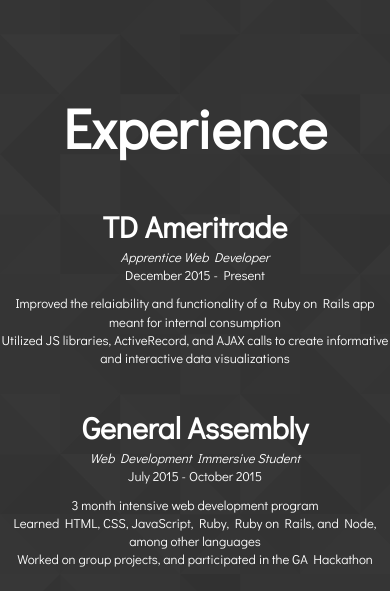
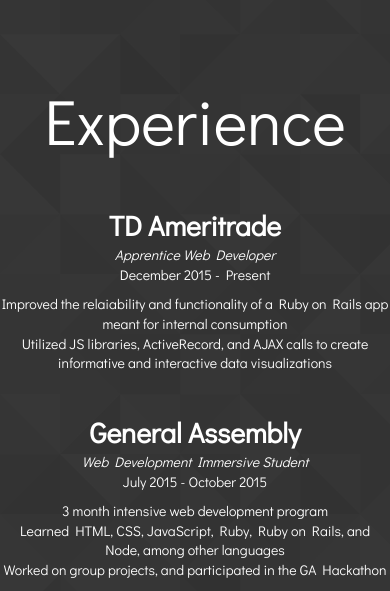
Before and after one commit to jdlam/jdlam.github.io, a plain HTML site: page index.html in a window 390 px wide. Shown: the part 1406-1997 px from the top of the page. Drawn offline with nearby package versions, Linux system fonts and the light colour scheme; a web font is replaced by a local one.

Commit message:
adjusts font sizes and box widths

```diff
--- a/css/styles.css
+++ b/css/styles.css
@@ -10,8 +10,11 @@
   font-size: 16px;
   line-height: 1.4;
   font-family: 'Didact Gothic', serif;
-  /*font-family: 'Kelly Slab', cursive;*/
   color: white;
+}
+
+h1 {
+  font-weight: 500;
 }
 
 body {
@@ -116,6 +119,9 @@
     -ms-transition: 0.5s margin;
     transition: 0.5s margin;
   }
+  div.content > h1 {
+    font-size: 3.5em;
+  }
 }
 
 div#intro > div.intro-content > a:hover {
@@ -165,7 +171,7 @@
 }
 
 div.content > h1 {
-  font-size: 3.5em;
+  font-size: 4em;
   margin-top: 0;
   text-align: center;
 
@@ -249,7 +255,7 @@
   text-align: center;
   margin: 20px auto;
   word-wrap: normal;
-  font-size: 20px;
+  font-size: 14px;
 
   -webkit-box-flex: 2 100%;
   -moz-box-flex:  2 100%;
@@ -262,14 +268,13 @@
 }
 
 div.work > span {
-  font-size: 1.5em;
+  font-size: 2em;
   font-weight: 800;
   margin-bottom: 10px;
 }
 
 div.work > ul {
   list-style: none;
-  font-size: 0.65em;
   margin: 0;
   padding: 0;
 }
@@ -410,4 +415,14 @@
   margin-bottom: 100px;
 }
 
+@media (max-width: 350px) {
+  div.school-info {
+    width: 300px;
+  }
+
+  div.proj > p {
+    width: 300px;
+  }
+}
+
 /* Interests to be added back in at another date */
--- a/index.html
+++ b/index.html
@@ -3,7 +3,7 @@
   <head>
     <meta charset="utf-8">
     <meta name="viewport" content="width=device-width, initial-scale=1, maximum-scale=1">
-    <link href='https://fonts.googleapis.com/css?family=Didact+Gothic|Kelly+Slab' rel='stylesheet' type='text/css'>
+    <link href='https://fonts.googleapis.com/css?family=Didact+Gothic' rel='stylesheet' type='text/css'>
     <link rel="stylesheet" href="https://cdn.rawgit.com/konpa/devicon/89f2f44ba07ea3fff7e561c2142813b278c2d6c6/devicon.min.css">
     <link rel="stylesheet" href="css/styles.css">
     <link rel="shortcut icon" href="images/android-icon-192x192.png">
```
